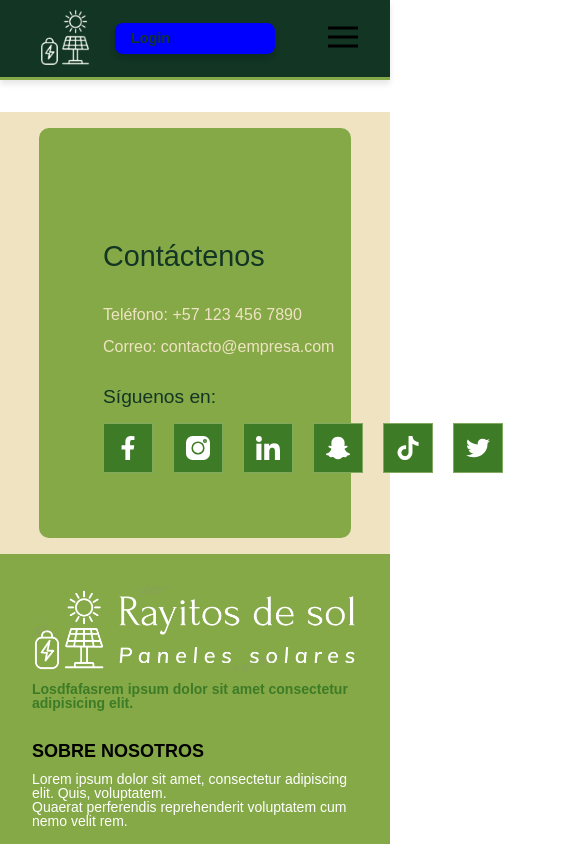
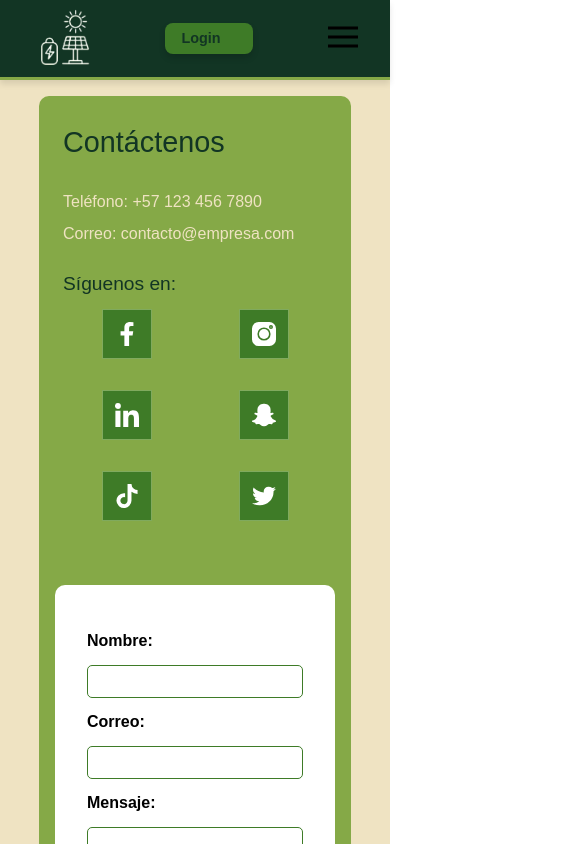
Before and after one commit to daniel-monsalve-villegas/rayitos_de_sol_2.0, a Vue app: page /contact in a window 390 px wide. Shown: the top 844 px of the page, 585 px wide, since content can reach past the window. Built offline with nearby package versions, Linux system fonts and the light colour scheme.

Commit message:
responsive contactanos finish

```diff
--- a/src/components/ContactUs.vue
+++ b/src/components/ContactUs.vue
@@ -8,7 +8,9 @@
 
       <div class="contact__social">
         <h3 class="contact__social-title">Síguenos en:</h3>
+
         <ul class="socail-media">
+          <div class="contenedores_redes_contactanos">
           <li>
             <a href="#">
               <svg viewBox="0 0 10.712 20" height="20" width="10.712" xmlns="http://www.w3.org/2000/svg">
@@ -40,7 +42,9 @@
 
             </a>
           </li>
+        </div>
 
+        <div class="contenedores_redes_contactanos">
           <li>
             <a href="#">
               <svg viewBox="0 0 20 20" height="20" width="20" xmlns="http://www.w3.org/2000/svg" id="_x31_0.Linkedin">
@@ -66,7 +70,9 @@
 
             </a>
           </li>
+          </div>
 
+          <div class="contenedores_redes_contactanos">
           <li>
             <a href="#">
               <svg viewBox="0 0 19.738 22.466" height="22.466" width="19.738" xmlns="http://www.w3.org/2000/svg" data-name="Group 101" id="Group_101">
@@ -85,6 +91,7 @@
 
             </a>
           </li>
+          </div>
         </ul>
       </div>
     </div>
@@ -122,7 +129,7 @@
 }
 
 .contactUs__container{
-  margin-top: 7em;
+  margin-top: 5em;
   display: flex;
   justify-content: center;
   align-items: center;
@@ -134,6 +141,7 @@
   display: flex;
   justify-content: space-between;
   background: var(--background-color-secondary);
+  max-width: 64rem;
   width: 80%;
   border-radius: 10px;
   margin: 1em;
@@ -143,7 +151,7 @@
   display: flex;
   justify-content: center;
   flex-direction: column;
-  padding: 3rem;
+  padding: 3rem 3rem 0 3rem;
   margin-left: 1em;
   margin-top: 3em;
 }
@@ -227,11 +235,17 @@
   display: flex;
   align-items: center;
   align-content: center;
-  justify-content: center;
+  justify-content: space-between;
   gap: 20px;
   list-style: none;
 }
 
+.contenedores_redes_contactanos{
+  display: flex;
+  justify-content: space-between;
+  width: 100%;
+  gap: 1.2rem;
+}
 .socail-media li a {
   width: 50px;
   height: 50px;
@@ -306,4 +320,52 @@
     transform: none;
   }
 }
+
+@media (max-width: 426px) {
+  .contaUs__containerPosition{
+    display: flex;
+    flex-direction: column;
+  }
+  .contact {
+    /* display: flex; */
+    margin: 2rem 1rem;
+    width: auto;
+  }
+  .cUContainer__left {
+    margin: 0;
+    padding: 2rem 1.5rem;
+  }
+  .socail-media {
+    flex-direction: column; /* Cambia la dirección a vertical */
+    align-items: center; /* Centra los botones */
+    gap: 15px;
+  }
+
+  .contenedores_redes_contactanos{
+    display: flex;
+    justify-content: space-around; /* Centra los elementos horizontalmente */
+    align-items: center;
+    gap: 10px;
+  }
+
+  .contaUs__containerPosition {
+    margin: 1rem 0;
+  }
+
+}
+
+@media (min-width: 426px) and (max-width: 1023px) {
+  .contenedores_redes_contactanos{
+    display: flex;
+    flex-direction: column;
+    gap: 0;
+  }
+  .socail-media {
+    gap: 0rem;
+  }
+  .cUContainer__left {
+    margin-top: 1rem;
+    padding-top: 1rem;
+  }
+}
 </style>
--- a/src/components/about/About.vue
+++ b/src/components/about/About.vue
@@ -173,5 +173,10 @@
   .item5_container_grip img {
     margin: 0.5rem 0;
   }
+
+  .item3_container_grip img,
+  .item4_container_grip img {
+    margin-bottom: 0.8rem;
+  }
 }
 </style>
--- a/src/components/home/NavBar.vue
+++ b/src/components/home/NavBar.vue
@@ -150,8 +150,9 @@ export default {
     margin: 0 auto;
     left: 50%;
     transform: translateX(-50%);
-    width: 10rem;
-    background-color: blue;
+    width: 5.5rem;
+    background-color: var(--color-green);
+    margin-left: 0.9rem;
   }
 
   .navbar__label {
```
